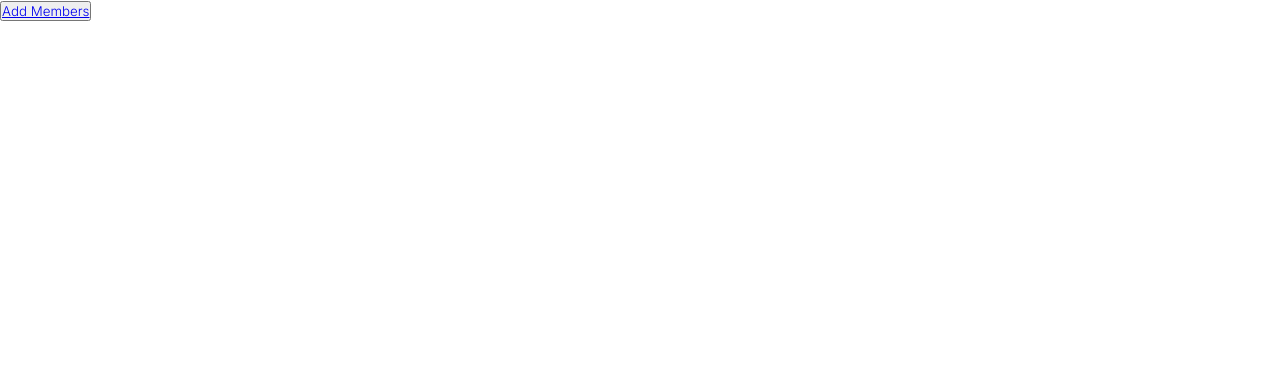
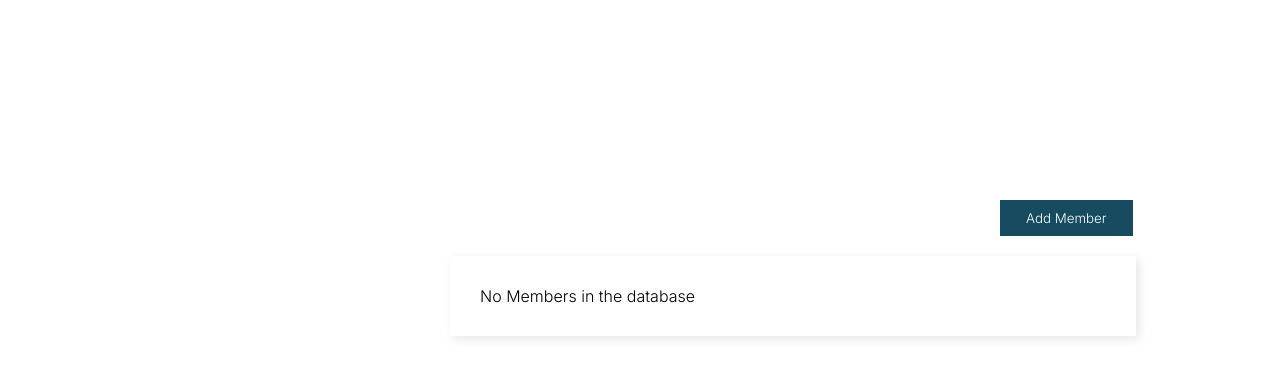
Before and after one commit to KabeloKgoadi/React_CRUD, a React (Create React App) app: page / in a window 1280 px wide. Shown: the top 378 px of the page. Built offline with nearby package versions, Linux system fonts and the light colour scheme.

Commit message:
Update Homepage.js

```diff
--- a/src/components/Homepage.js
+++ b/src/components/Homepage.js
@@ -1,9 +1,10 @@
 import React from 'react'
-import { Link, useNavigate } from 'react-router-dom';
+import { Link } from 'react-router-dom'
+
 
 const Homepage = () => {
-    const data = Object.keys(localStorage);
-    let navigate = useNavigate();
+    const data = Object.keys(localStorage)
+
 
     function handleDelete (id)
     {
@@ -12,24 +13,49 @@ const Homepage = () => {
     }
 
   return (
-    <>
-        <button><Link to={`/create`}>Add Members</Link></button>
-      {data.map((value,id) => {
-        const user = JSON.parse(localStorage.getItem(value));
-        console.log(user)
-        return (
-            <div key={id}>
-             { console.log(user.name)}
-            <h1>{user.name}</h1>
-            <p>{user.title}</p>
-            <button ><Link to={`/update/${id}`}>Update</Link></button>
-            <button onClick={() => handleDelete(id)}>Delete</button>
-            </div>
+    <body>
 
-        )
-      })}
+        <button className='btnAddHome'><Link to={`/create`}>Add Member</Link></button>
 
-    </>
+        <br />
+        <br />
+        {localStorage.length !==0 ? (
+            data.map((value,id) => {
+              const user = JSON.parse(localStorage.getItem(value))
+              return (
+                  <div key={id}>
+
+                    <div className='body-container'>
+                      <div className='body-picture'>
+                          <img className='display-picture' src={user.file} alt="Uploaded Picture"  width = "90px"/>
+                      </div>
+                        <div className='body-items'>
+                            <h2>{user.name}</h2>
+                            <h6>{user.title}</h6>
+                        </div>
+
+                        <div className='member__edit'>
+                          <Link to={`/update/${id}`}> <i className='fas fa-pen'></i></Link>
+                          <i className='fas fa-trash' onClick={() => handleDelete(id)}></i>
+                        </div>
+
+                    </div>
+                    <br />
+                    <br />
+                    <br />
+                  </div>
+
+              )
+
+            })
+        ) : (
+          <div className='member-null'>
+            <p>No Members in the database</p>
+          </div>
+        )}
+
+
+    </body>
   )
 }
 
```
